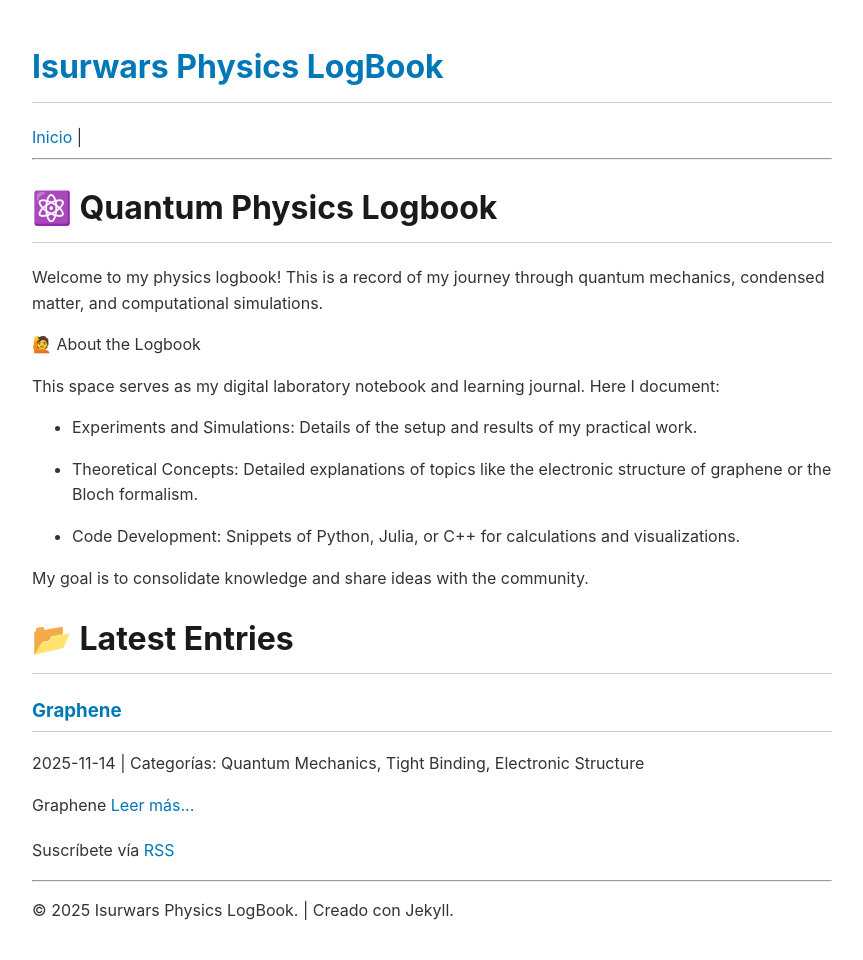
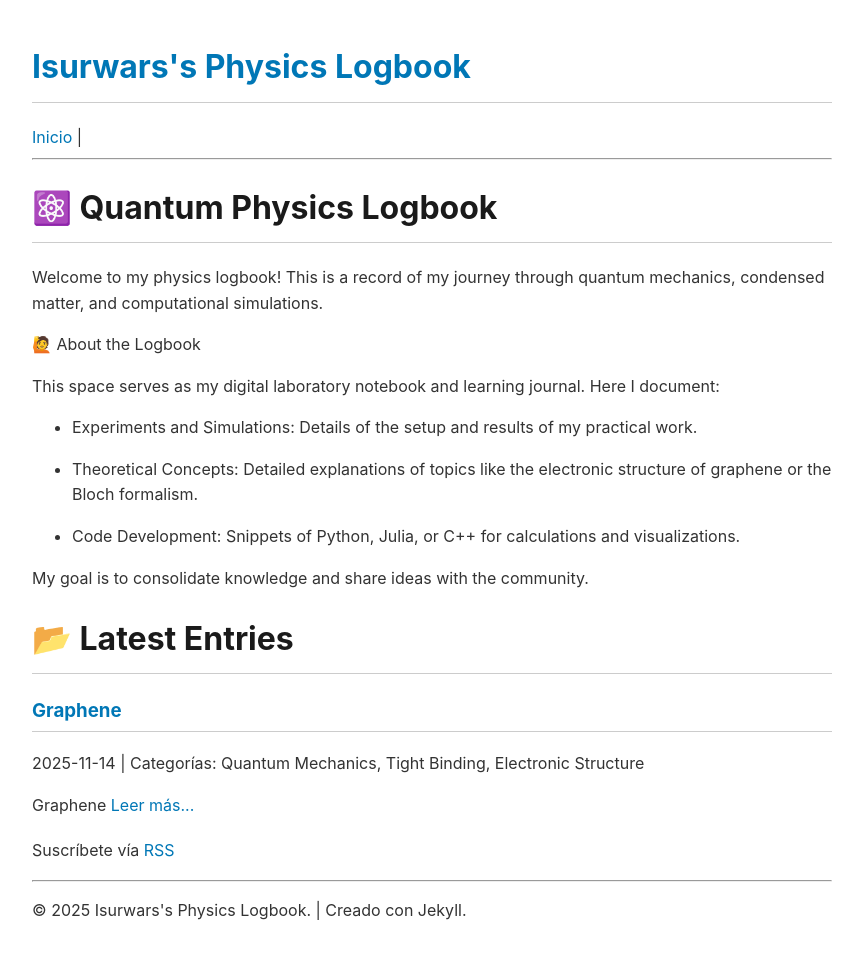
Before and after one commit to Isurwars/Physics-LogBook, a Jekyll site: the page built from index.md, in a window 1280 px wide. Shown: the whole page, without its empty margins (208-1071 px from the left). Built offline with Jekyll 4.4.1, drawn with Linux system fonts in a browser that asks for light colours; part of the change alters nothing that is shown.

```diff
--- a/_config.yml
+++ b/_config.yml
@@ -1,7 +1,7 @@
-title: Isurwars Physics LogBook
+title: Isurwars's Physics Logbook
 email: isurwars@gmail.com
 baseurl: ""
-url: "https://isurwars.github.io/Physics-LogBook/" # Reemplaza con tu URL
+url: "https://isurwars.github.io/" # Reemplaza con tu URL
 timezone: America/Mexico_City # Ajusta a tu zona horaria
 permalink: /:title/
 markdown: kramdown
```
